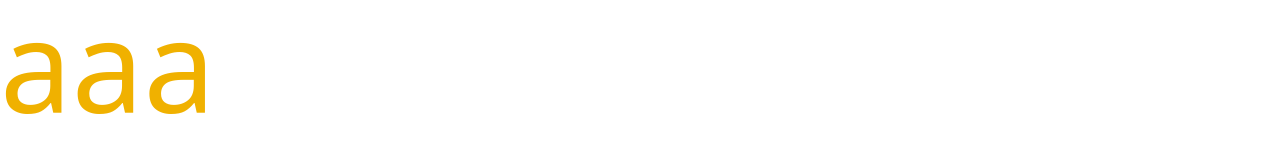
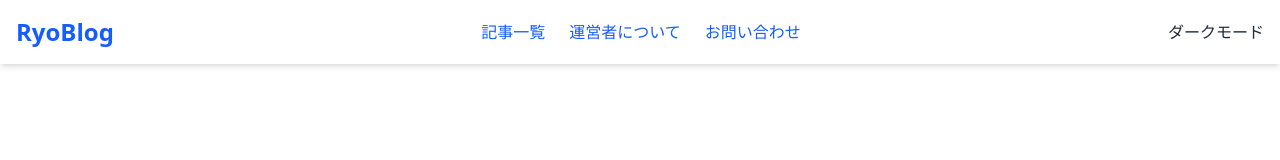
Before and after one commit to ryoma-abe/RyoBlog3, an Astro site: page / in a window 1280 px wide. Built offline with nearby package versions, Linux system fonts and the light colour scheme; Astro itself is replaced by a stand-in of ours.

Commit message:
ヘッダーコンポーネントを追加し、ナビゲーションメニューとダークモードのトグルを実装。グローバルスタイルに基本的なスタイルを追加し、テキストやリンクのスタイルを整備。

```diff
--- a/src/components/Header.astro
+++ b/src/components/Header.astro
@@ -1 +1,17 @@
-<h2 class="text-9xl text-yellow-500">aaa</h2>
+<header class="flex justify-between items-center p-4 shadow-md">
+  <a href="/" class="text-2xl font-bold text-blue-600">RyoBlog</a>
+  <nav class="hidden md:block">
+    <ul class="flex space-x-6">
+      <li>
+        <a href="">記事一覧</a>
+      </li>
+      <li>
+        <a href="">運営者について</a>
+      </li>
+      <li>
+        <a href=""> お問い合わせ </a>
+      </li>
+    </ul>
+  </nav>
+  <div>ダークモード</div>
+</header>
--- a/src/styles/global.css
+++ b/src/styles/global.css
@@ -1 +1,21 @@
 @import "tailwindcss";
+@layer base {
+  body {
+    @apply bg-white text-gray-800 dark:bg-gray-900 dark:text-gray-200;
+  }
+  h1 {
+    @apply text-3xl font-bold;
+  }
+  h2 {
+    @apply text-2xl font-bold;
+  }
+  h3 {
+    @apply text-xl font-bold;
+  }
+  p {
+    @apply mb-4 leading-relaxed;
+  }
+  a {
+    @apply text-blue-600 hover:text-blue-800 dark:text-blue-400 dark:hover:text-blue-300;
+  }
+}
```
